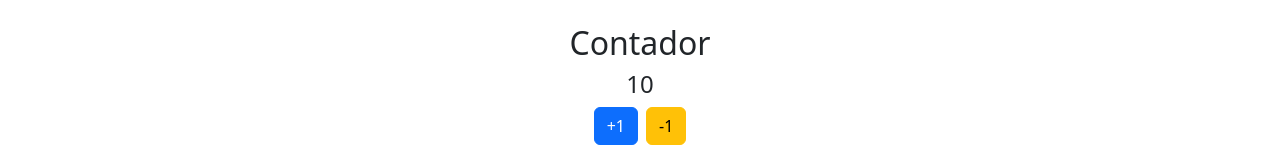
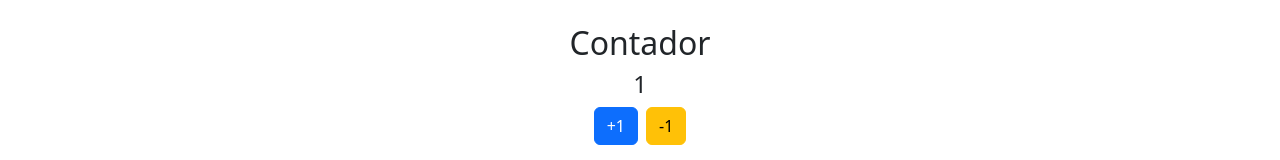
Before and after one commit to rollingcodeschool/contadorc101i, a React (Vite) app: page / in a window 1280 px wide. Shown: the part 645-805 px from the top of the page. Built offline with nearby package versions, Linux system fonts and the light colour scheme.

Commit message:
creamos el estado numero

```diff
--- a/src/components/Contador.jsx
+++ b/src/components/Contador.jsx
@@ -1,9 +1,21 @@
+import { useState } from "react";
+
 const Contador = () => {
+//logica del componente
+// let numero= 1;
+//crear un estado
+const [numero, setNumero] = useState(1);
+
+const sumar = ()=>{
+    numero++;
+    console.log(numero)
+}
+
     return (
         <section className="text-center my-5">
             <h2>Contador</h2>
-            <h4>10</h4>
-            <button className="btn btn-primary me-2">+1</button>
+            <h4>{numero}</h4>
+            <button className="btn btn-primary me-2" onClick={sumar}>+1</button>
             <button className="btn btn-warning">-1</button>
         </section>
     );
```
